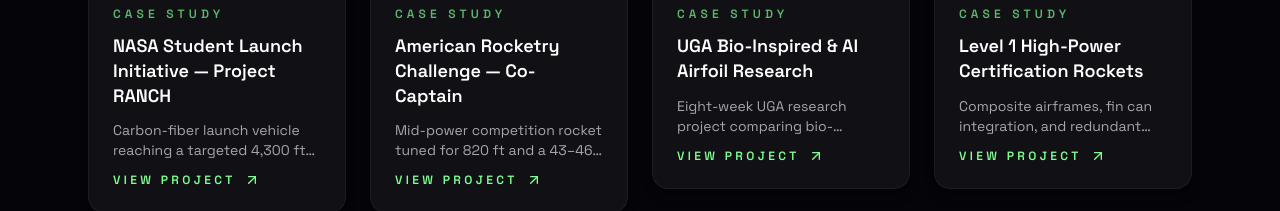
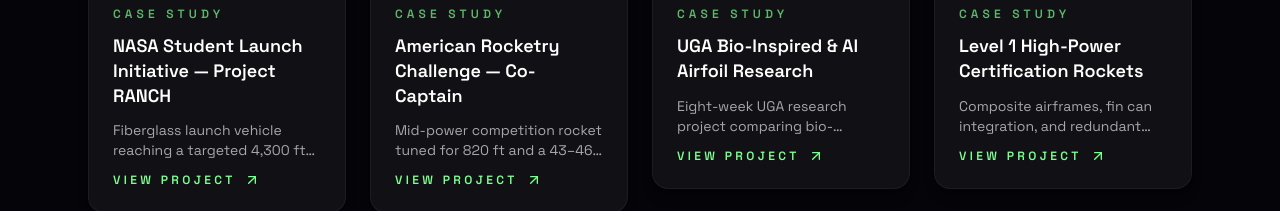
Before and after one commit to saahildoshi/saahildoshi-portfolio, a Next.js app: page / in a window 1280 px wide. Shown: the part 1080-1291 px from the top of the page. Built offline with nearby package versions, Linux system fonts and the light colour scheme.

Commit message:
Change subtitle material from carbon-fiber to fiberglass
Updated the subtitle for the NASA project to reflect material change.

```diff
--- a/src/app/page.tsx
+++ b/src/app/page.tsx
@@ -35,7 +35,7 @@
   {
     href: '/projects/nasa-sli',
     title: 'NASA Student Launch Initiative — Project RANCH',
-    subtitle: 'Carbon-fiber launch vehicle reaching a targeted 4,300 ft apogee with modular avionics and payload bay.',
+    subtitle: 'Fiberglass launch vehicle reaching a targeted 4,300 ft apogee with modular avionics and payload bay.',
     image: '/images/projects/sli.svg',
   },
   {
```
